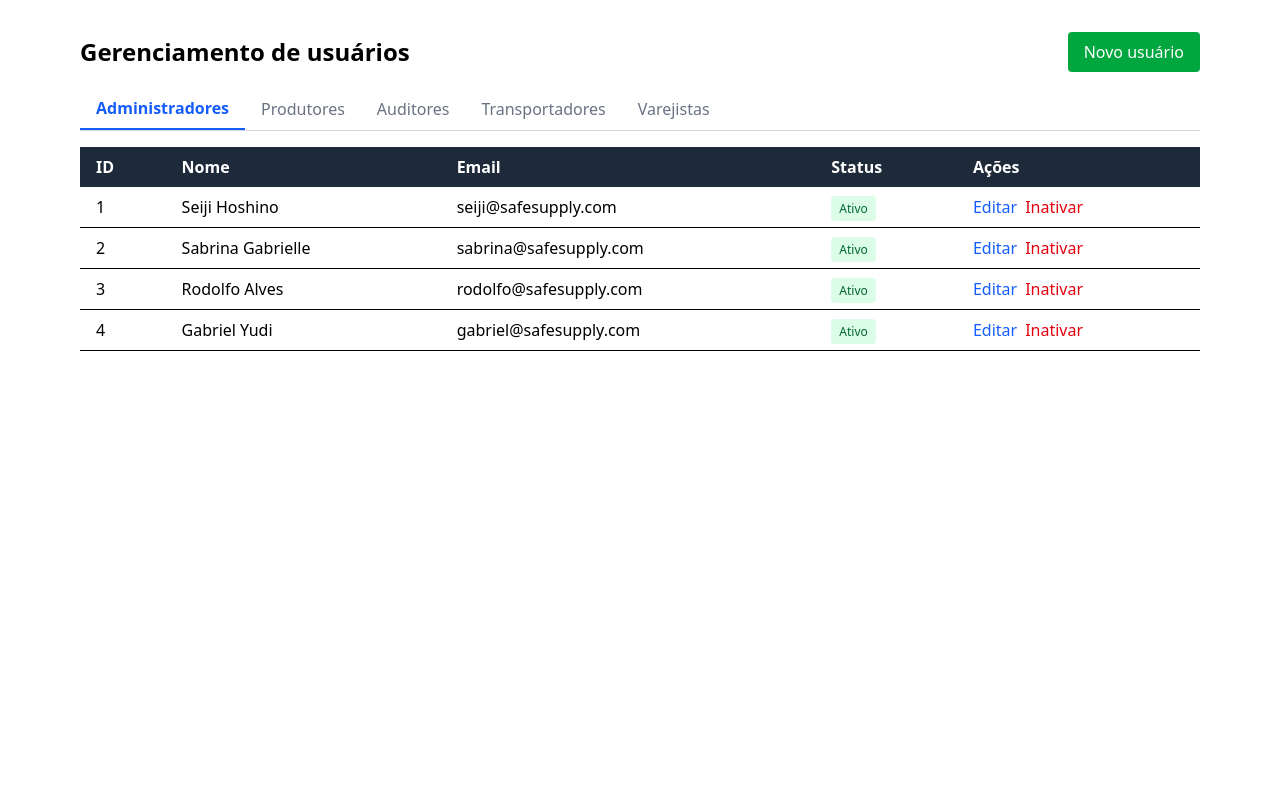
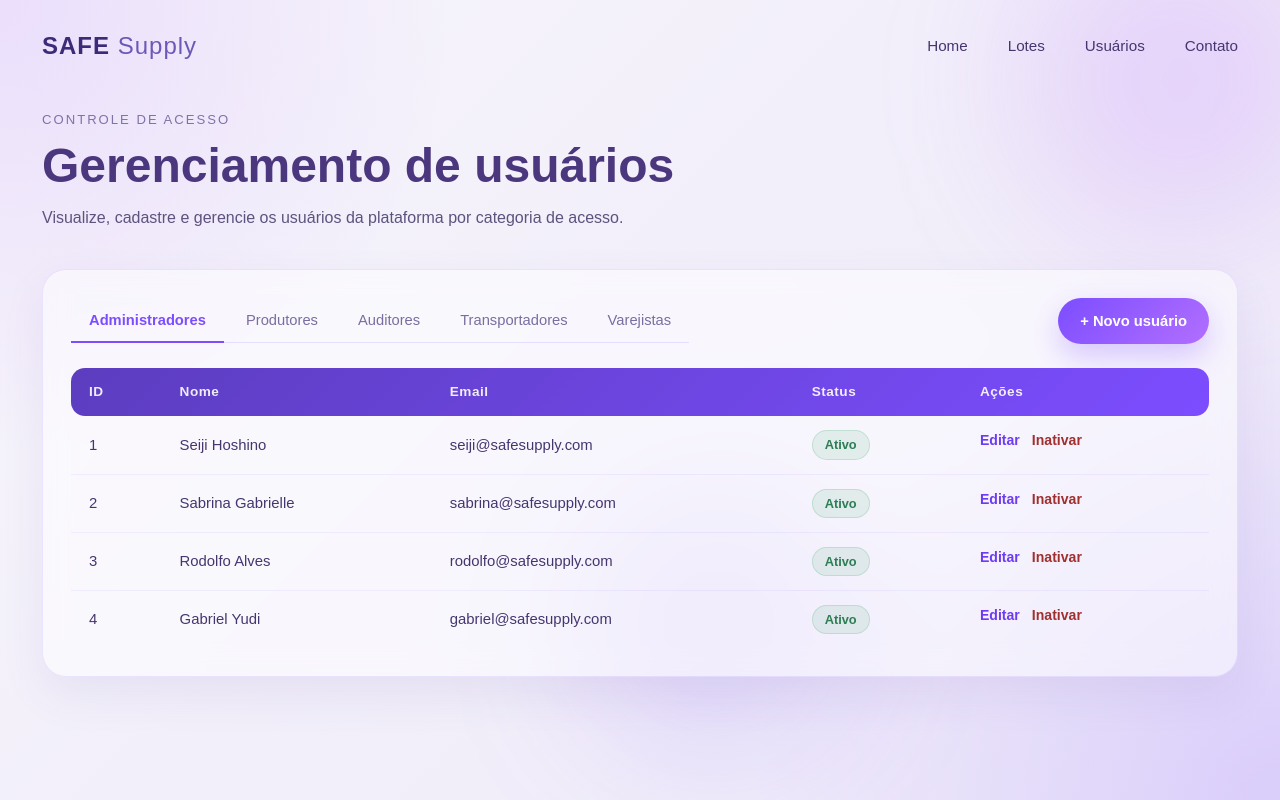
Before and after one commit to RodolfoAAPR/FrontEndMockUp, an Angular app: page /users in a window 1280 px wide. Built offline with nearby package versions, Linux system fonts and the light colour scheme.

Commit message:
style(register-users): add style on users page

```diff
--- a/src/app/features/users/users.component.css
+++ b/src/app/features/users/users.component.css
@@ -0,0 +1,344 @@
+:host {
+  display: block;
+  min-height: 100vh;
+  font-family: Arial, Helvetica, sans-serif;
+}
+
+* {
+  box-sizing: border-box;
+}
+
+.users-page {
+  position: relative;
+  min-height: 100vh;
+  overflow: hidden;
+  padding: 28px 42px 48px;
+  color: #2d2352;
+  background:
+    radial-gradient(circle at top left, rgba(180, 120, 255, 0.18), transparent 30%),
+    radial-gradient(circle at bottom right, rgba(120, 70, 255, 0.18), transparent 35%),
+    linear-gradient(135deg, #f7f5fb 0%, #f2effa 45%, #efebf9 100%);
+}
+
+.background-glow {
+  position: absolute;
+  border-radius: 50%;
+  filter: blur(70px);
+  pointer-events: none;
+}
+
+.glow-1 {
+  width: 320px;
+  height: 320px;
+  top: -80px;
+  right: -60px;
+  background: rgba(175, 95, 255, 0.18);
+}
+
+.glow-2 {
+  width: 280px;
+  height: 280px;
+  bottom: 40px;
+  left: 45%;
+  background: rgba(118, 70, 255, 0.14);
+}
+
+/* topbar */
+.topbar {
+  position: relative;
+  z-index: 2;
+  display: flex;
+  justify-content: space-between;
+  align-items: center;
+  margin-bottom: 36px;
+}
+
+.logo {
+  font-size: 1.5rem;
+  font-weight: 700;
+  letter-spacing: 1px;
+  color: #3d2a78;
+}
+
+.logo span {
+  font-weight: 400;
+  color: #6d58b8;
+}
+
+.menu {
+  display: flex;
+  gap: 40px;
+}
+
+.menu a {
+  text-decoration: none;
+  color: #45366f;
+  font-size: 0.95rem;
+  font-weight: 500;
+  transition: 0.2s ease;
+}
+
+.menu a:hover {
+  color: #7c4dff;
+}
+
+/* wrapper */
+.users-wrapper {
+  position: relative;
+  z-index: 2;
+  display: flex;
+  flex-direction: column;
+  gap: 28px;
+}
+
+/* intro */
+.intro-card {
+  max-width: 780px;
+  padding: 10px 0;
+}
+
+.eyebrow {
+  margin: 0 0 12px;
+  font-size: 0.82rem;
+  letter-spacing: 2px;
+  color: #7f72a8;
+}
+
+.intro-card h1 {
+  margin: 0 0 14px;
+  font-size: 3rem;
+  line-height: 1;
+  font-weight: 700;
+  color: #4b377e;
+}
+
+.intro-text {
+  margin: 0;
+  max-width: 680px;
+  line-height: 1.7;
+  color: #5d537e;
+  font-size: 1rem;
+}
+
+/* panel */
+.panel-card {
+  border: 1px solid rgba(124, 77, 255, 0.12);
+  background: rgba(255, 255, 255, 0.52);
+  backdrop-filter: blur(14px);
+  box-shadow: 0 18px 45px rgba(95, 70, 150, 0.08);
+  border-radius: 24px;
+  padding: 28px;
+  display: flex;
+  flex-direction: column;
+  gap: 24px;
+}
+
+.panel-top {
+  display: flex;
+  justify-content: space-between;
+  align-items: center;
+  flex-wrap: wrap;
+  gap: 16px;
+}
+
+/* tabs */
+.tabs {
+  display: flex;
+  gap: 4px;
+  border-bottom: 1px solid rgba(124, 77, 255, 0.15);
+  flex-wrap: wrap;
+}
+
+.tab-btn {
+  padding: 10px 18px;
+  border: none;
+  background: transparent;
+  cursor: pointer;
+  font-size: 0.92rem;
+  font-weight: 500;
+  color: #7a6da0;
+  border-bottom: 2px solid transparent;
+  margin-bottom: -1px;
+  transition: 0.2s ease;
+}
+
+.tab-btn:hover {
+  color: #7c4dff;
+}
+
+.tab-btn.active {
+  color: #7c4dff;
+  border-bottom-color: #7c4dff;
+  font-weight: 600;
+}
+
+/* buttons */
+.btn {
+  border: none;
+  border-radius: 999px;
+  padding: 12px 22px;
+  font-size: 0.92rem;
+  font-weight: 600;
+  cursor: pointer;
+  transition: transform 0.2s ease, opacity 0.2s ease;
+  white-space: nowrap;
+}
+
+.btn:hover {
+  transform: translateY(-2px);
+  opacity: 0.96;
+}
+
+.btn.primary {
+  background: linear-gradient(135deg, #7c4dff, #b26fff);
+  color: #fff;
+  box-shadow: 0 12px 30px rgba(124, 77, 255, 0.28);
+}
+
+/* table */
+.table-wrapper {
+  overflow-x: auto;
+}
+
+table {
+  width: 100%;
+  border-collapse: collapse;
+}
+
+thead tr {
+  background: linear-gradient(135deg, #5c3dbf, #7c4dff);
+}
+
+thead th {
+  padding: 14px 18px;
+  text-align: left;
+  font-size: 0.85rem;
+  font-weight: 600;
+  letter-spacing: 0.5px;
+  color: rgba(255, 255, 255, 0.9);
+}
+
+thead th:first-child {
+  border-radius: 14px 0 0 14px;
+}
+
+thead th:last-child {
+  border-radius: 0 14px 14px 0;
+}
+
+tbody tr {
+  border-bottom: 1px solid rgba(124, 77, 255, 0.08);
+  transition: background 0.15s ease;
+}
+
+tbody tr:last-child {
+  border-bottom: none;
+}
+
+tbody tr:hover {
+  background: rgba(124, 77, 255, 0.04);
+}
+
+tbody td {
+  padding: 14px 18px;
+  font-size: 0.93rem;
+  color: #45366f;
+}
+
+/* status badges */
+.badge {
+  display: inline-block;
+  padding: 4px 12px;
+  border-radius: 999px;
+  font-size: 0.8rem;
+  font-weight: 600;
+}
+
+.badge.active {
+  background: rgba(90, 180, 130, 0.14);
+  color: #2e7d55;
+  border: 1px solid rgba(90, 180, 130, 0.25);
+}
+
+.badge.inactive {
+  background: rgba(200, 80, 80, 0.1);
+  color: #a03030;
+  border: 1px solid rgba(200, 80, 80, 0.2);
+}
+
+/* action links */
+.actions-cell {
+  display: flex;
+  gap: 12px;
+  align-items: center;
+}
+
+.btn-link {
+  background: none;
+  border: none;
+  cursor: pointer;
+  font-size: 0.88rem;
+  font-weight: 600;
+  padding: 0;
+  transition: opacity 0.15s ease;
+}
+
+.btn-link:hover {
+  opacity: 0.75;
+}
+
+.btn-link.edit {
+  color: #6d3cf2;
+}
+
+.btn-link.danger {
+  color: #a03030;
+}
+
+.btn-link.success {
+  color: #2e7d55;
+}
+
+/* empty state */
+.empty-state {
+  border-radius: 16px;
+  padding: 28px;
+  border: 1px dashed rgba(124, 77, 255, 0.2);
+  background: rgba(255, 255, 255, 0.45);
+  color: #6c628a;
+  font-size: 0.95rem;
+}
+
+/* responsive */
+@media (max-width: 900px) {
+  .panel-top {
+    flex-direction: column;
+    align-items: flex-start;
+  }
+}
+
+@media (max-width: 768px) {
+  .users-page {
+    padding: 24px;
+  }
+
+  .topbar {
+    flex-direction: column;
+    align-items: flex-start;
+    gap: 18px;
+  }
+
+  .menu {
+    gap: 20px;
+    flex-wrap: wrap;
+  }
+
+  .intro-card h1 {
+    font-size: 2.2rem;
+  }
+
+  .tab-btn {
+    padding: 8px 12px;
+    font-size: 0.85rem;
+  }
+}
--- a/src/app/features/users/users.component.html
+++ b/src/app/features/users/users.component.html
@@ -1,244 +1,254 @@
-<div class="max-w-6xl mx-auto mt-8 px-4">
-    <div class="flex justify-between items-center mb-4">
-        <h2 class="text-2xl font-bold">Gerenciamento de usuários</h2>
-        <button class="bg-green-600 text-white px-4 py-2 rounded hover:bg-green-700">
-            Novo usuário
-        </button>
-    </div>
-    <div class="flex border-b border-gray-300 mb-4">
-        <button (click)="activeTab = 'administradores'"
-            [class]="activeTab === 'administradores' ? 'px-4 py-2 border-b-2 border-blue-600 text-blue-600 font-semibold' : 'px-4 py-2 text-gray-500 hover:text-gray-700'">
+<div class="users-page">
+  <div class="background-glow glow-1"></div>
+  <div class="background-glow glow-2"></div>
+
+  <header class="topbar">
+    <div class="logo">SAFE<span> Supply</span></div>
+
+    <nav class="menu">
+      <a routerLink="/home">Home</a>
+      <a routerLink="/lots">Lotes</a>
+      <a routerLink="/users">Usuários</a>
+      <a href="#">Contato</a>
+    </nav>
+  </header>
+
+  <main class="users-wrapper">
+    <section class="intro-card">
+      <p class="eyebrow">CONTROLE DE ACESSO</p>
+      <h1>Gerenciamento de usuários</h1>
+      <p class="intro-text">
+        Visualize, cadastre e gerencie os usuários da plataforma por categoria de acesso.
+      </p>
+    </section>
+
+    <section class="content-area">
+      <div class="panel-card">
+        <div class="panel-top">
+          <div class="tabs">
+            <button
+              class="tab-btn"
+              [class.active]="activeTab === 'administradores'"
+              (click)="activeTab = 'administradores'">
               Administradores
             </button>
-        <button (click)="activeTab = 'produtores'"
-            [class]="activeTab === 'produtores' ? 'px-4 py-2 border-b-2 border-blue-600 text-blue-600 font-semibold' : 'px-4 py-2 text-gray-500 hover:text-gray-700'">
+            <button
+              class="tab-btn"
+              [class.active]="activeTab === 'produtores'"
+              (click)="activeTab = 'produtores'">
               Produtores
             </button>
-        <button (click)="activeTab = 'auditores'"
-            [class]="activeTab === 'auditores' ? 'px-4 py-2 border-b-2 border-blue-600 text-blue-600 font-semibold' : 'px-4 py-2 text-gray-500 hover:text-gray-700'">
+            <button
+              class="tab-btn"
+              [class.active]="activeTab === 'auditores'"
+              (click)="activeTab = 'auditores'">
               Auditores
             </button>
-        <button (click)="activeTab = 'transportadores'"
-            [class]="activeTab === 'transportadores' ? 'px-4 py-2 border-b-2 border-blue-600 text-blue-600 font-semibold' : 'px-4 py-2 text-gray-500 hover:text-gray-700'">
+            <button
+              class="tab-btn"
+              [class.active]="activeTab === 'transportadores'"
+              (click)="activeTab = 'transportadores'">
               Transportadores
             </button>
-        <button (click)="activeTab = 'varejistas'"
-            [class]="activeTab === 'varejistas' ? 'px-4 py-2 border-b-2 border-blue-600 text-blue-600 font-semibold' : 'px-4 py-2 text-gray-500 hover:text-gray-700'">
+            <button
+              class="tab-btn"
+              [class.active]="activeTab === 'varejistas'"
+              (click)="activeTab = 'varejistas'">
               Varejistas
             </button>
           </div>
 
+          <button class="btn primary">+ Novo usuário</button>
+        </div>
+
         @if (activeTab === 'administradores') {
-    <table class="w-full text-left border-collapse">
-        <thead class="bg-gray-800 text-white">
+        <div class="table-wrapper">
+          <table>
+            <thead>
               <tr>
-                <th class="px-4 py-2">ID</th>
-                <th class="px-4 py-2">Nome</th>
-                <th class="px-4 py-2">Email</th>
-                <th class="px-4 py-2">Status</th>
-                <th class="px-4 py-2">Ações</th>
+                <th>ID</th>
+                <th>Nome</th>
+                <th>Email</th>
+                <th>Status</th>
+                <th>Ações</th>
               </tr>
             </thead>
             <tbody>
-            <tr class="border-b hover:bg-gray-100">
-                <td class="px-4 py-2">1</td>
-                <td class="px-4 py-2">Seiji Hoshino</td>
-                <td class="px-4 py-2">seiji&#64;safesupply.com</td>
-                <td class="px-4 py-2">
-                    <span class="bg-green-100 text-green-800 text-xs px-2 py-1 rounded">Ativo</span>
-                </td>
-                <td class="px-4 py-2">
-                    <button class="text-blue-600 hover:underline mr-2">Editar</button>
-                    <button class="text-red-600 hover:underline">Inativar</button>
+              <tr>
+                <td>1</td>
+                <td>Seiji Hoshino</td>
+                <td>seiji&#64;safesupply.com</td>
+                <td><span class="badge active">Ativo</span></td>
+                <td class="actions-cell">
+                  <button class="btn-link edit">Editar</button>
+                  <button class="btn-link danger">Inativar</button>
                 </td>
               </tr>
-        </tbody>
-        <tbody>
-            <tr class="border-b hover:bg-gray-100">
-                <td class="px-4 py-2">2</td>
-                <td class="px-4 py-2">Sabrina Gabrielle</td>
-                <td class="px-4 py-2">sabrina&#64;safesupply.com</td>
-                <td class="px-4 py-2">
-                    <span class="bg-green-100 text-green-800 text-xs px-2 py-1 rounded">Ativo</span>
-                </td>
-                <td class="px-4 py-2">
-                    <button class="text-blue-600 hover:underline mr-2">Editar</button>
-                    <button class="text-red-600 hover:underline">Inativar</button>
+              <tr>
+                <td>2</td>
+                <td>Sabrina Gabrielle</td>
+                <td>sabrina&#64;safesupply.com</td>
+                <td><span class="badge active">Ativo</span></td>
+                <td class="actions-cell">
+                  <button class="btn-link edit">Editar</button>
+                  <button class="btn-link danger">Inativar</button>
                 </td>
               </tr>
-        </tbody>
-        <tbody>
-            <tr class="border-b hover:bg-gray-100">
-                <td class="px-4 py-2">3</td>
-                <td class="px-4 py-2">Rodolfo Alves</td>
-                <td class="px-4 py-2">rodolfo&#64;safesupply.com</td>
-                <td class="px-4 py-2">
-                    <span class="bg-green-100 text-green-800 text-xs px-2 py-1 rounded">Ativo</span>
-                </td>
-                <td class="px-4 py-2">
-                    <button class="text-blue-600 hover:underline mr-2">Editar</button>
-                    <button class="text-red-600 hover:underline">Inativar</button>
+              <tr>
+                <td>3</td>
+                <td>Rodolfo Alves</td>
+                <td>rodolfo&#64;safesupply.com</td>
+                <td><span class="badge active">Ativo</span></td>
+                <td class="actions-cell">
+                  <button class="btn-link edit">Editar</button>
+                  <button class="btn-link danger">Inativar</button>
                 </td>
               </tr>
-        </tbody>
-        <tbody>
-            <tr class="border-b hover:bg-gray-100">
-                <td class="px-4 py-2">4</td>
-                <td class="px-4 py-2">Gabriel Yudi</td>
-                <td class="px-4 py-2">gabriel&#64;safesupply.com</td>
-                <td class="px-4 py-2">
-                    <span class="bg-green-100 text-green-800 text-xs px-2 py-1 rounded">Ativo</span>
-                </td>
-                <td class="px-4 py-2">
-                    <button class="text-blue-600 hover:underline mr-2">Editar</button>
-                    <button class="text-red-600 hover:underline">Inativar</button>
+              <tr>
+                <td>4</td>
+                <td>Gabriel Yudi</td>
+                <td>gabriel&#64;safesupply.com</td>
+                <td><span class="badge active">Ativo</span></td>
+                <td class="actions-cell">
+                  <button class="btn-link edit">Editar</button>
+                  <button class="btn-link danger">Inativar</button>
                 </td>
               </tr>
             </tbody>
           </table>
+        </div>
         }
 
         @if (activeTab === 'produtores') {
-    <table class="w-full text-left border-collapse">
-        <thead class="bg-gray-800 text-white">
+        <div class="table-wrapper">
+          <table>
+            <thead>
               <tr>
-                <th class="px-4 py-2">ID</th>
-                <th class="px-4 py-2">Nome</th>
-                <th class="px-4 py-2">Email</th>
-                <th class="px-4 py-2">Status</th>
-                <th class="px-4 py-2">Ações</th>
+                <th>ID</th>
+                <th>Nome</th>
+                <th>Email</th>
+                <th>Status</th>
+                <th>Ações</th>
               </tr>
             </thead>
             <tbody>
-            <tr class="border-b hover:bg-gray-100">
-                <td class="px-4 py-2">5</td>
-                <td class="px-4 py-2">Fazenda Malunga</td>
-                <td class="px-4 py-2">malunga&#64;hotmail.com</td>
-                <td class="px-4 py-2">
-                    <span class="bg-green-100 text-green-800 text-xs px-2 py-1 rounded">Ativo</span>
-                </td>
-                <td class="px-4 py-2">
-                    <button class="text-blue-600 hover:underline mr-2">Editar</button>
-                    <button class="text-red-600 hover:underline">Inativar</button>
+              <tr>
+                <td>5</td>
+                <td>Fazenda Malunga</td>
+                <td>malunga&#64;hotmail.com</td>
+                <td><span class="badge active">Ativo</span></td>
+                <td class="actions-cell">
+                  <button class="btn-link edit">Editar</button>
+                  <button class="btn-link danger">Inativar</button>
                 </td>
               </tr>
-        </tbody>
-        <tbody>
-            <tr class="border-b hover:bg-gray-100">
-                <td class="px-4 py-2">6</td>
-                <td class="px-4 py-2">Fazenda Vale das Palmeiras</td>
-                <td class="px-4 py-2">valedaspalmeiras&#64;outlook.com</td>
-                <td class="px-4 py-2">
-                    <span class="bg-red-100 text-red-800 text-xs px-2 py-1 rounded">Inativo</span>
-                </td>
-                <td class="px-4 py-2">
-                    <button class="text-blue-600 hover:underline mr-2">Editar</button>
-                    <button class="text-green-600 hover:underline">Ativar</button>
+              <tr>
+                <td>6</td>
+                <td>Fazenda Vale das Palmeiras</td>
+                <td>valedaspalmeiras&#64;outlook.com</td>
+                <td><span class="badge inactive">Inativo</span></td>
+                <td class="actions-cell">
+                  <button class="btn-link edit">Editar</button>
+                  <button class="btn-link success">Ativar</button>
                 </td>
               </tr>
-        </tbody>
-        <tbody>
-            <tr class="border-b hover:bg-gray-100">
-                <td class="px-4 py-2">7</td>
-                <td class="px-4 py-2">Fazenda da Toca</td>
-                <td class="px-4 py-2">toca&#64;gmail.com</td>
-                <td class="px-4 py-2">
-                    <span class="bg-green-100 text-green-800 text-xs px-2 py-1 rounded">Ativo</span>
-                </td>
-                <td class="px-4 py-2">
-                    <button class="text-blue-600 hover:underline mr-2">Editar</button>
-                    <button class="text-red-600 hover:underline">Inativar</button>
+              <tr>
+                <td>7</td>
+                <td>Fazenda da Toca</td>
+                <td>toca&#64;gmail.com</td>
+                <td><span class="badge active">Ativo</span></td>
+                <td class="actions-cell">
+                  <button class="btn-link edit">Editar</button>
+                  <button class="btn-link danger">Inativar</button>
                 </td>
               </tr>
-        </tbody>
-        <tbody>
-            <tr class="border-b hover:bg-gray-100">
-                <td class="px-4 py-2">8</td>
-                <td class="px-4 py-2">Fazenda Nata da Serra</td>
-                <td class="px-4 py-2">natadaserra&#64;proton.com</td>
-                <td class="px-4 py-2">
-                    <span class="bg-green-100 text-green-800 text-xs px-2 py-1 rounded">Ativo</span>
-                </td>
-                <td class="px-4 py-2">
-                    <button class="text-blue-600 hover:underline mr-2">Editar</button>
-                    <button class="text-red-600 hover:underline">Inativar</button>
+              <tr>
+                <td>8</td>
+                <td>Fazenda Nata da Serra</td>
+                <td>natadaserra&#64;proton.com</td>
+                <td><span class="badge active">Ativo</span></td>
+                <td class="actions-cell">
+                  <button class="btn-link edit">Editar</button>
+                  <button class="btn-link danger">Inativar</button>
                 </td>
               </tr>
             </tbody>
           </table>
+        </div>
         }
 
         @if (activeTab === 'auditores') {
-        <table class="w-full text-left border-collapse">
-        <thead class="bg-gray-800 text-white">
+        <div class="table-wrapper">
+          <table>
+            <thead>
               <tr>
-                <th class="px-4 py-2">ID</th>
-                <th class="px-4 py-2">Nome</th>
-                <th class="px-4 py-2">Email</th>
-                <th class="px-4 py-2">Status</th>
-                <th class="px-4 py-2">Ações</th>
+                <th>ID</th>
+                <th>Nome</th>
+                <th>Email</th>
+                <th>Status</th>
+                <th>Ações</th>
               </tr>
             </thead>
             <tbody>
-            <tr class="border-b hover:bg-gray-100">
-                <td class="px-4 py-2">9</td>
-                <td class="px-4 py-2">Ricardo Lopes</td>
-                <td class="px-4 py-2">ricardo&#64;hotmail.com</td>
-                <td class="px-4 py-2">
-                    <span class="bg-green-100 text-green-800 text-xs px-2 py-1 rounded">Ativo</span>
-                </td>
-                <td class="px-4 py-2">
-                    <button class="text-blue-600 hover:underline mr-2">Editar</button>
-                    <button class="text-red-600 hover:underline">Inativar</button>
+              <tr>
+                <td>9</td>
+                <td>Ricardo Lopes</td>
+                <td>ricardo&#64;hotmail.com</td>
+                <td><span class="badge active">Ativo</span></td>
+                <td class="actions-cell">
+                  <button class="btn-link edit">Editar</button>
+                  <button class="btn-link danger">Inativar</button>
                 </td>
               </tr>
-        </tbody>
-        <tbody>
-            <tr class="border-b hover:bg-gray-100">
-                <td class="px-4 py-2">10</td>
-                <td class="px-4 py-2">Tiago Brumassio</td>
-                <td class="px-4 py-2">tiago&#64;outlook.com</td>
-                <td class="px-4 py-2">
-                    <span class="bg-red-100 text-red-800 text-xs px-2 py-1 rounded">Inativo</span>
-                </td>
-                <td class="px-4 py-2">
-                    <button class="text-blue-600 hover:underline mr-2">Editar</button>
-                    <button class="text-green-600 hover:underline">Ativar</button>
+              <tr>
+                <td>10</td>
+                <td>Tiago Brumassio</td>
+                <td>tiago&#64;outlook.com</td>
+                <td><span class="badge inactive">Inativo</span></td>
+                <td class="actions-cell">
+                  <button class="btn-link edit">Editar</button>
+                  <button class="btn-link success">Ativar</button>
                 </td>
               </tr>
             </tbody>
           </table>
+        </div>
         }
 
         @if (activeTab === 'transportadores') {
-    <table class="w-full text-left border-collapse">
-        <thead class="bg-gray-800 text-white">
+        <div class="table-wrapper">
+          <table>
+            <thead>
               <tr>
-                <th class="px-4 py-2">ID</th>
-                <th class="px-4 py-2">Nome</th>
-                <th class="px-4 py-2">Email</th>
-                <th class="px-4 py-2">Status</th>
-                <th class="px-4 py-2">Ações</th>
+                <th>ID</th>
+                <th>Nome</th>
+                <th>Email</th>
+                <th>Status</th>
+                <th>Ações</th>
               </tr>
             </thead>
             <tbody>
-            <tr class="border-b hover:bg-gray-100">
-                <td class="px-4 py-2">11</td>
-                <td class="px-4 py-2">Ricoo Log Transportes e Logística</td>
-                <td class="px-4 py-2">rico&#64;logística.com</td>
-                <td class="px-4 py-2">
-                    <span class="bg-green-100 text-green-800 text-xs px-2 py-1 rounded">Ativo</span>
-                </td>
-                <td class="px-4 py-2">
-                    <button class="text-blue-600 hover:underline mr-2">Editar</button>
-                    <button class="text-red-600 hover:underline">Inativar</button>
+              <tr>
+                <td>11</td>
+                <td>Ricoo Log Transportes e Logística</td>
+                <td>rico&#64;logística.com</td>
+                <td><span class="badge active">Ativo</span></td>
+                <td class="actions-cell">
+                  <button class="btn-link edit">Editar</button>
+                  <button class="btn-link danger">Inativar</button>
                 </td>
               </tr>
             </tbody>
           </table>
+        </div>
         }
 
         @if (activeTab === 'varejistas') {
-        <p class="text-gray-500" style="font-style: italic;">Nenhum varejista cadastrado.</p>
+        <div class="empty-state">
+          Nenhum varejista cadastrado.
+        </div>
         }
       </div>
+    </section>
+  </main>
+</div>
--- a/src/app/features/users/users.component.ts
+++ b/src/app/features/users/users.component.ts
@@ -1,8 +1,9 @@
 import { Component } from '@angular/core';
+import { RouterLink } from '@angular/router';
 
 @Component({
   selector: 'app-users',
-  imports: [],
+  imports: [RouterLink],
   templateUrl: './users.component.html',
   styleUrl: './users.component.css'
 })
```
Lines whose indentation alone changed are shown as unchanged.
